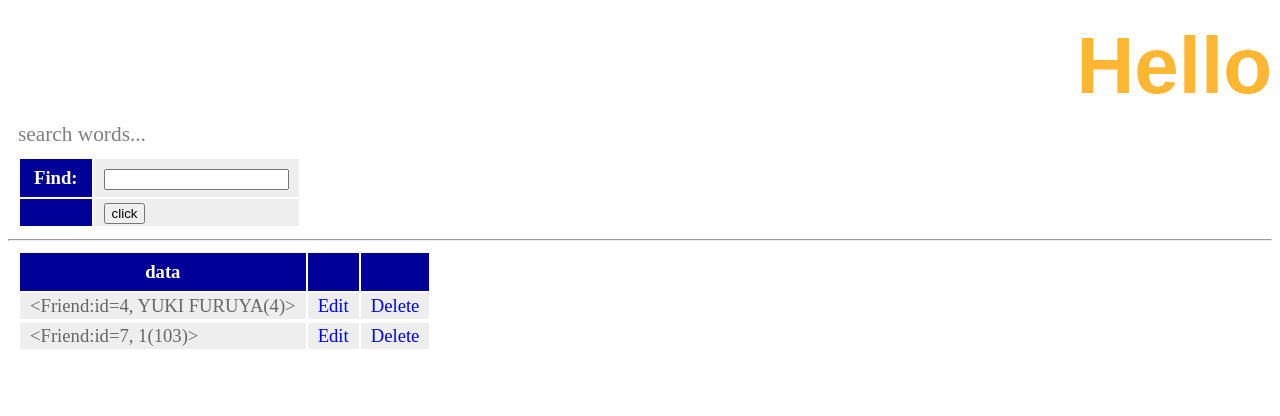
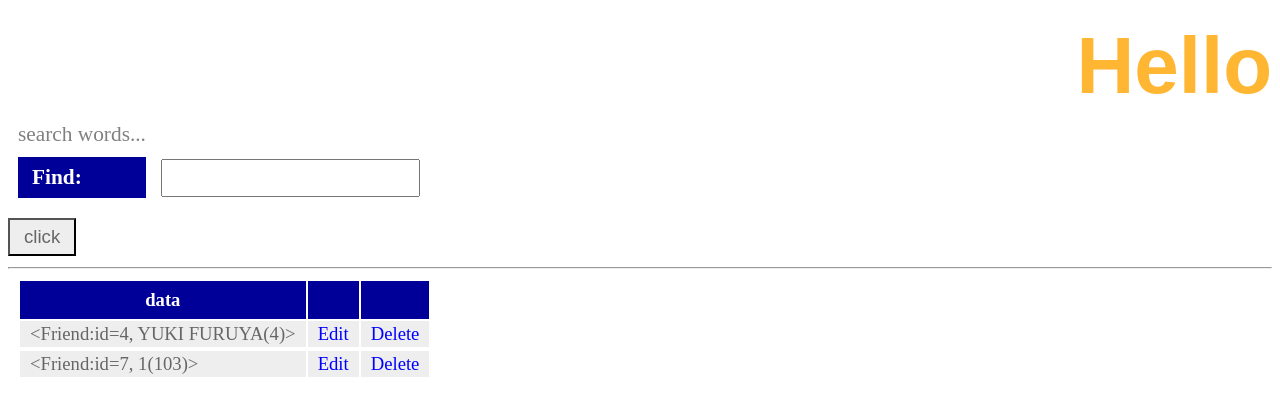
Before and after one commit to mazikaru492/djang_app, a Django app: page /hello/find in a window 1280 px wide. Shown: the top 416 px of the page. Run offline with Django 4.2, Linux system fonts and the light colour scheme; data comes from the database, SQL or seed files in the repository.

Commit message:
4章終わり

```diff
--- a/hello/static/hello/css/style.css
+++ b/hello/static/hello/css/style.css
@@ -40,3 +40,27 @@ a {
     color: blue;
     text-decoration: none;
 }
+
+label {
+    background-color: #009;
+    color: #fff;
+    padding: 8px 14px;
+    display: inline-block;
+    min-width: 100px;
+    font-weight: bold;
+}
+
+input[type="text"] {
+    padding: 6px;
+    font-size: 14pt;
+    margin-left: 10px;
+}
+
+input[type="submit"] {
+    padding: 6px 14px;
+    background-color: #eee;
+    color: #666;
+    font-size: 14pt;
+    margin-top: 10px;
+    cursor: pointer;
+}
--- a/hello/templates/hello/find.html
+++ b/hello/templates/hello/find.html
@@ -10,13 +10,11 @@
   <body>
     <h1>{{title}}</h1>
     <p>{{message|safe}}</p>
-    <table>
-      <form action="{% url 'find' %}" method="post">
-        {% csrf_token %}
-        {{form}}
-        <tr><th></th><td><input type="submit" value="click"></td></tr>
-      </form>
-    </table>
+    <form action="{% url 'find' %}" method="post">
+      {% csrf_token %}
+      {{form.as_p}}
+      <input type="submit" value="click">
+    </form>
     <hr>
     <table>
       <tr>
--- a/hello/templates/hello/index.html
+++ b/hello/templates/hello/index.html
@@ -12,6 +12,7 @@
   </head>
   <body>
     <h1>{{title}}</h1>
+    <p><a href="{% url 'find' %}">Find</a></p>
     <table>
         <tr>
             <th>data</th>
--- a/hello/views.py
+++ b/hello/views.py
@@ -3,7 +3,7 @@ from django.http import HttpResponse
 from .models import Friend
 from django.db.models import QuerySet
 from .forms import FriendForm, FindForm
-
+from django.db.models import Q
 
 
 def index(request):
@@ -56,7 +56,8 @@ def find(request):
         msg = 'search result:'
         form = FindForm(request.POST)
         str = request.POST['find']
-        data = Friend.objects.filter(age__lte=int(str))
+        list = str.split()
+        data = Friend.objects.filter(name__in=list)
     else:
         msg = 'search words...'
         form = FindForm()
```
